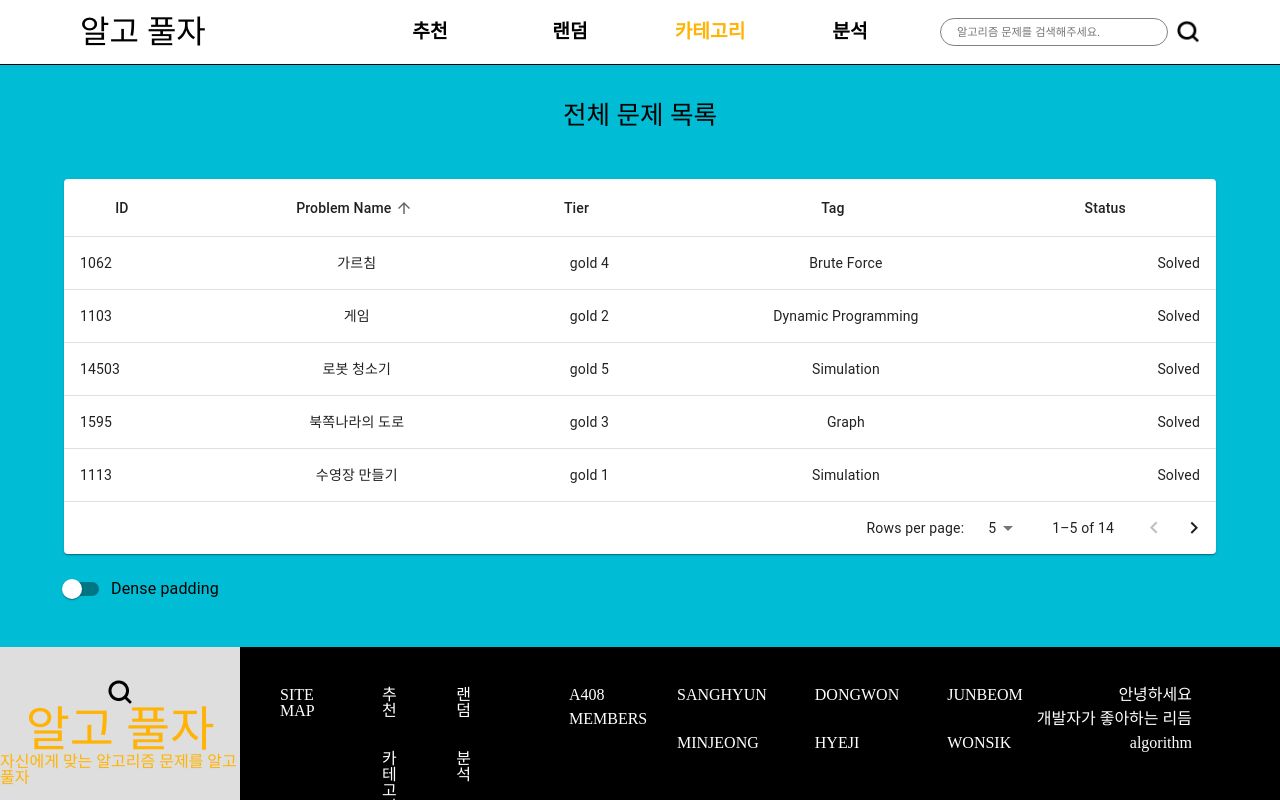
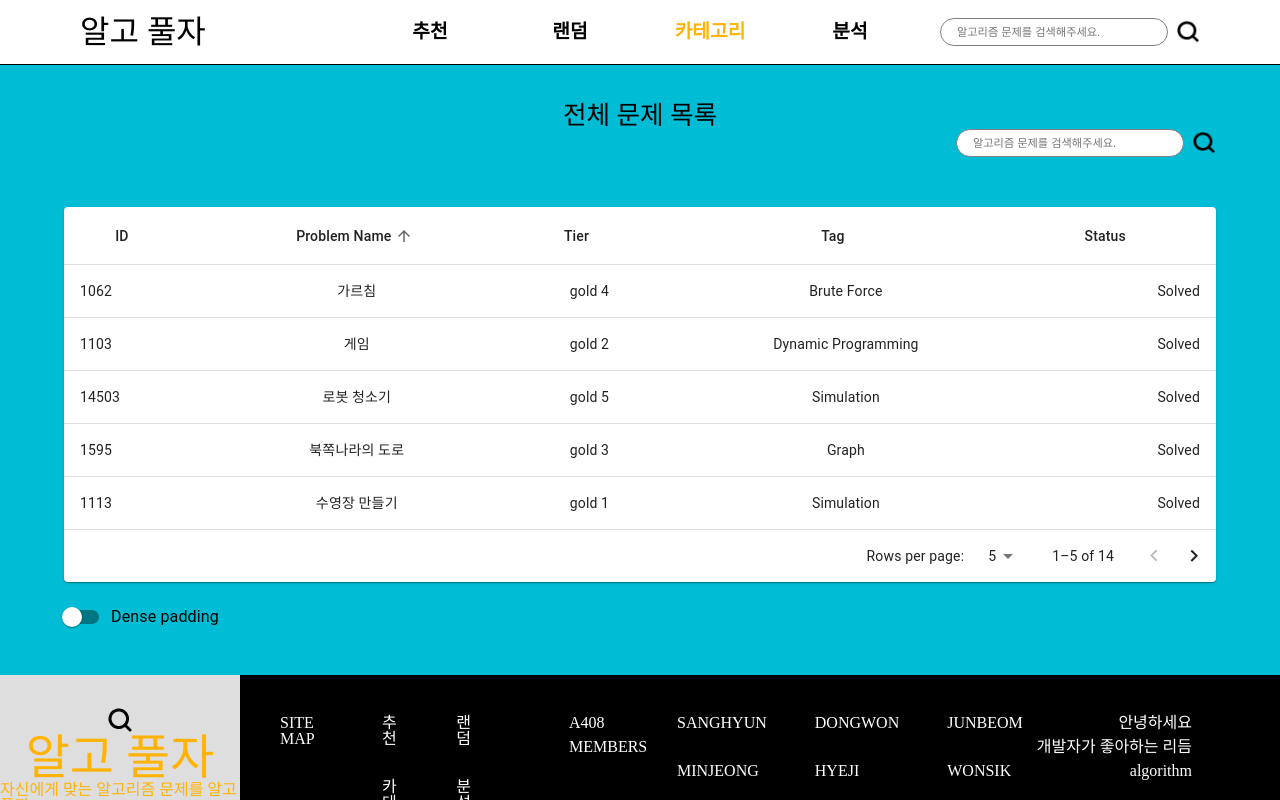
Before and after one commit to Algopulza/algopulza, a React (Create React App) app in the folder frontend/: page /category in a window 1280 px wide. Built offline with nearby package versions, Linux system fonts and the light colour scheme; a web font is replaced by a local one.

Commit message:
S06P31A408-137 Feat: 카테고리 탭에 검색창 추가

```diff
--- a/frontend/src/components/Category/Title.tsx
+++ b/frontend/src/components/Category/Title.tsx
@@ -1,4 +1,5 @@
 import styled from "styled-components"
+import SearchInput from "components/Search/SearchInput";
 
 const Container = styled.section`
   margin-bottom: 50px;
@@ -11,6 +12,7 @@ const Title = () => {
   return (
     <Container>
       전체 문제 목록
+      <SearchInput/>
     </Container>
   )
 }
```
